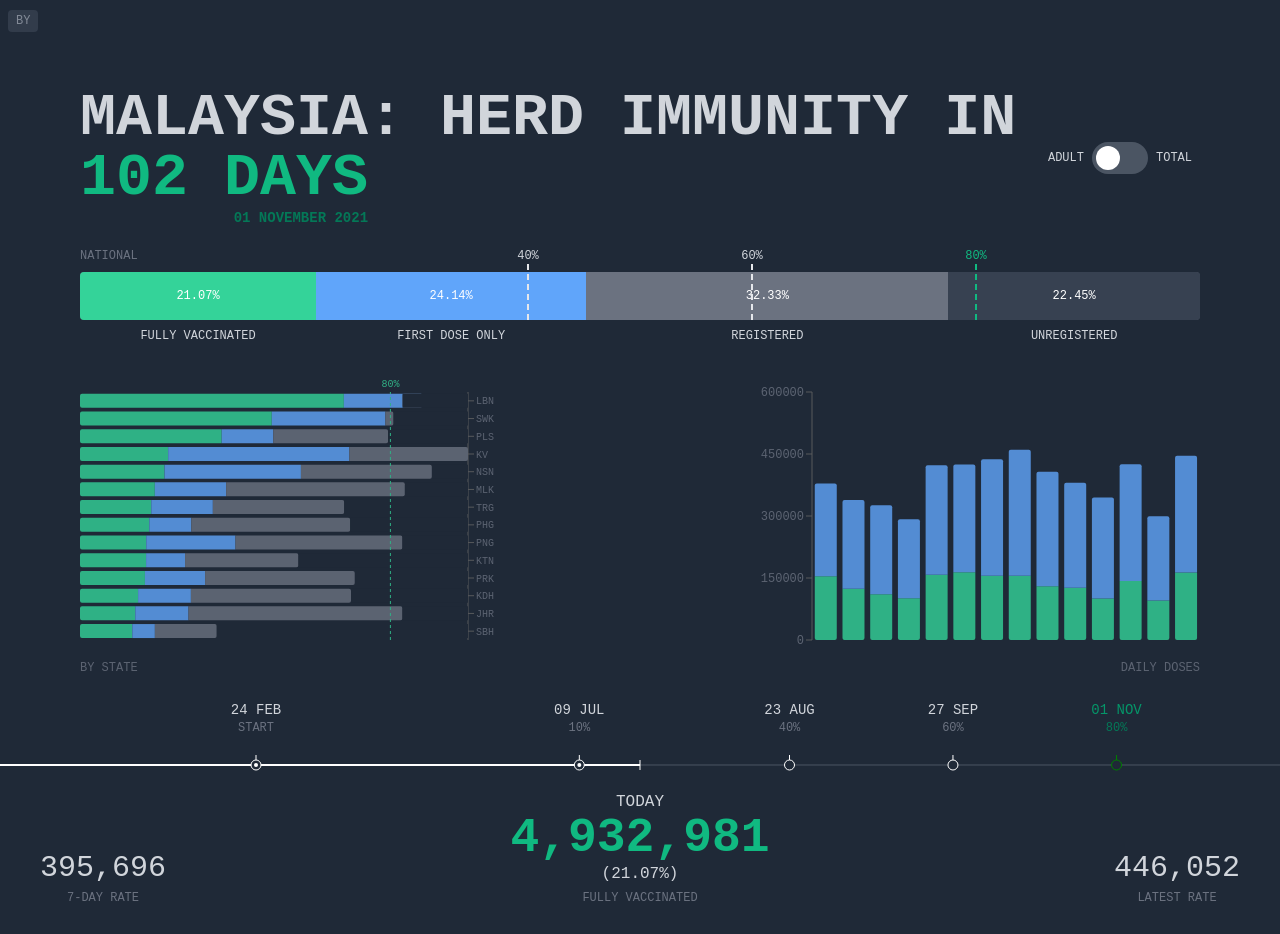
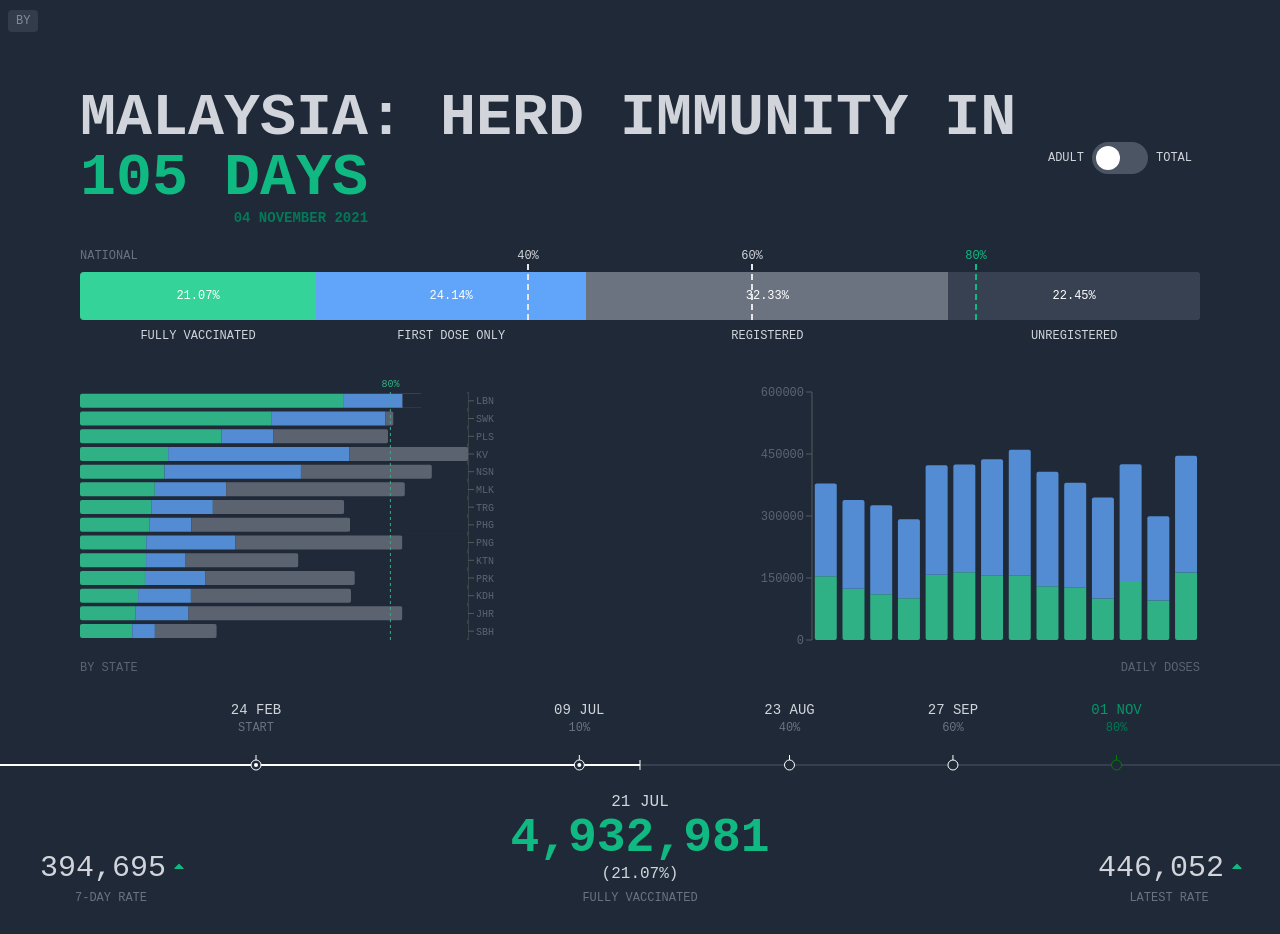
Before and after one commit to shenghann/my-vax-progress, a Next.js app: page / in a window 1280 px wide. Built offline with nearby package versions, Linux system fonts and the light colour scheme.

Commit message:
add inc or dec indicator to dose rates

```diff
--- a/data/progress.json
+++ b/data/progress.json
@@ -1,5 +1,6 @@
 {
   "total": {
+    "today_date_dp": "21 Jul",
     "total_pop_dp": "32,657,400",
     "full": 0.1510524720277793,
     "full_dp": "15.11%",
@@ -26,14 +27,17 @@
     "rate_latest_d1": "282,980",
     "rate_latest_d2": "163,072",
     "rate_latest_100": "1.37",
-    "rate_avg": "384,483",
-    "rate_avg_d1": "250,143",
-    "rate_avg_d2": "134,340",
-    "rate_avg_100": "1.18",
-    "herd_days": 157,
-    "herd_date_dp": "26 December 2021"
+    "is_rate_latest_incr": true,
+    "rate_avg": "394,695",
+    "rate_avg_d1": "264,202",
+    "rate_avg_d2": "130,492",
+    "rate_avg_100": "1.21",
+    "is_rate_avg_incr": true,
+    "herd_days": 162,
+    "herd_date_dp": "31 December 2021"
   },
   "adult": {
+    "today_date_dp": "21 Jul",
     "total_pop_dp": "23,409,600",
     "full": 0.21072470268607751,
     "full_dp": "21.07%",
@@ -60,11 +64,13 @@
     "rate_latest_d1": "282,980",
     "rate_latest_d2": "163,072",
     "rate_latest_100": "1.91",
-    "rate_avg": "384,483",
-    "rate_avg_d1": "250,143",
-    "rate_avg_d2": "134,340",
-    "rate_avg_100": "1.64",
-    "herd_days": 102,
-    "herd_date_dp": "01 November 2021"
+    "is_rate_latest_incr": true,
+    "rate_avg": "394,695",
+    "rate_avg_d1": "264,202",
+    "rate_avg_d2": "130,492",
+    "rate_avg_100": "1.69",
+    "is_rate_avg_incr": true,
+    "herd_days": 105,
+    "herd_date_dp": "04 November 2021"
   }
 }
--- a/pages/_app.js
+++ b/pages/_app.js
@@ -1,12 +1,17 @@
 // import 'tailwindcss/tailwind.css'
 import "../styles/global.css";
 import { library } from "@fortawesome/fontawesome-svg-core";
-import { faCaretUp, faCalendar } from "@fortawesome/free-solid-svg-icons";
+import {
+  faCaretUp,
+  faCaretDown,
+  faCalendar,
+} from "@fortawesome/free-solid-svg-icons";
 
 import { useRouter } from "next/router";
 import { useEffect } from "react";
 
 library.add(faCaretUp);
+library.add(faCaretDown);
 library.add(faCalendar);
 
 function MyApp({ Component, pageProps }) {
--- a/pages/index.js
+++ b/pages/index.js
@@ -583,10 +583,20 @@ export default function Home({
               data-for="avg-rate-hover"
             >
               <div className="flex items-center">
-                <p className="text-3xl">395,696</p>
-                {/* <p className="w-2 ml-2 text-green-500">
-                  <FontAwesomeIcon icon="caret-up" />
-                </p> */}
+                <p className="text-3xl">{progressDataState.rate_avg}</p>
+                <p className="w-2 ml-2">
+                  {progressDataState.is_rate_avg_incr ? (
+                    <FontAwesomeIcon
+                      className="text-green-500"
+                      icon="caret-up"
+                    />
+                  ) : (
+                    <FontAwesomeIcon
+                      className="text-red-500"
+                      icon="caret-down"
+                    />
+                  )}
+                </p>
               </div>
               <p className="text-xs uppercase text-gray-500 pt-1">7-Day Rate</p>
             </div>
@@ -624,7 +634,7 @@ export default function Home({
             data-tip
             data-for="today-status-hover"
           >
-            <p>TODAY</p>
+            <p className="uppercase">{progressDataState.today_date_dp}</p>
             <p className="text-5xl font-bold text-green-500">
               {progressDataState.full_count_dp}
             </p>
@@ -657,9 +667,19 @@ export default function Home({
             >
               <div className="flex items-center">
                 <p className="text-3xl">{progressDataState.rate_latest}</p>
-                {/* <p className="w-2 ml-2 text-green-500">
-                  <FontAwesomeIcon icon="caret-up" />
-                </p> */}
+                <p className="w-2 ml-2">
+                  {progressDataState.is_rate_latest_incr ? (
+                    <FontAwesomeIcon
+                      className="text-green-500"
+                      icon="caret-up"
+                    />
+                  ) : (
+                    <FontAwesomeIcon
+                      className="text-red-500"
+                      icon="caret-down"
+                    />
+                  )}
+                </p>
               </div>
 
               <p className="text-xs uppercase text-gray-500 pt-1">
```
